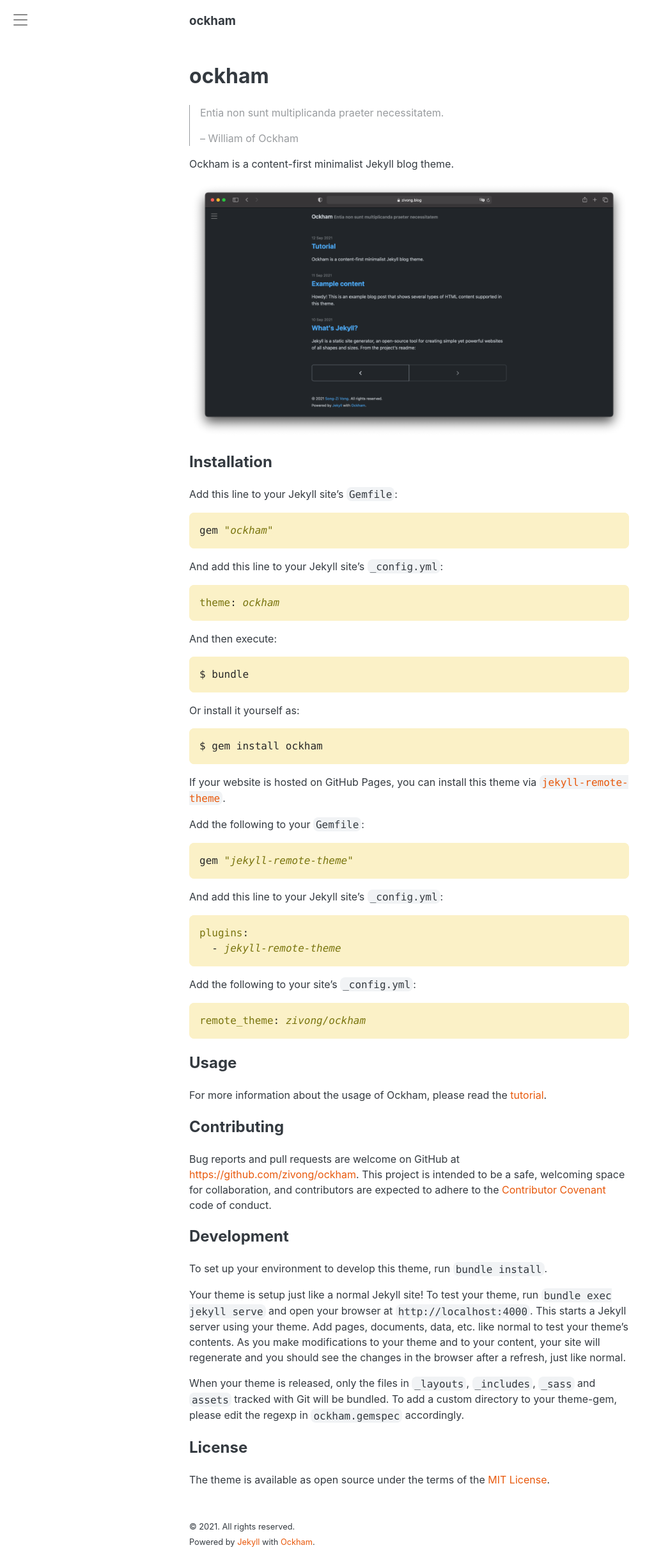
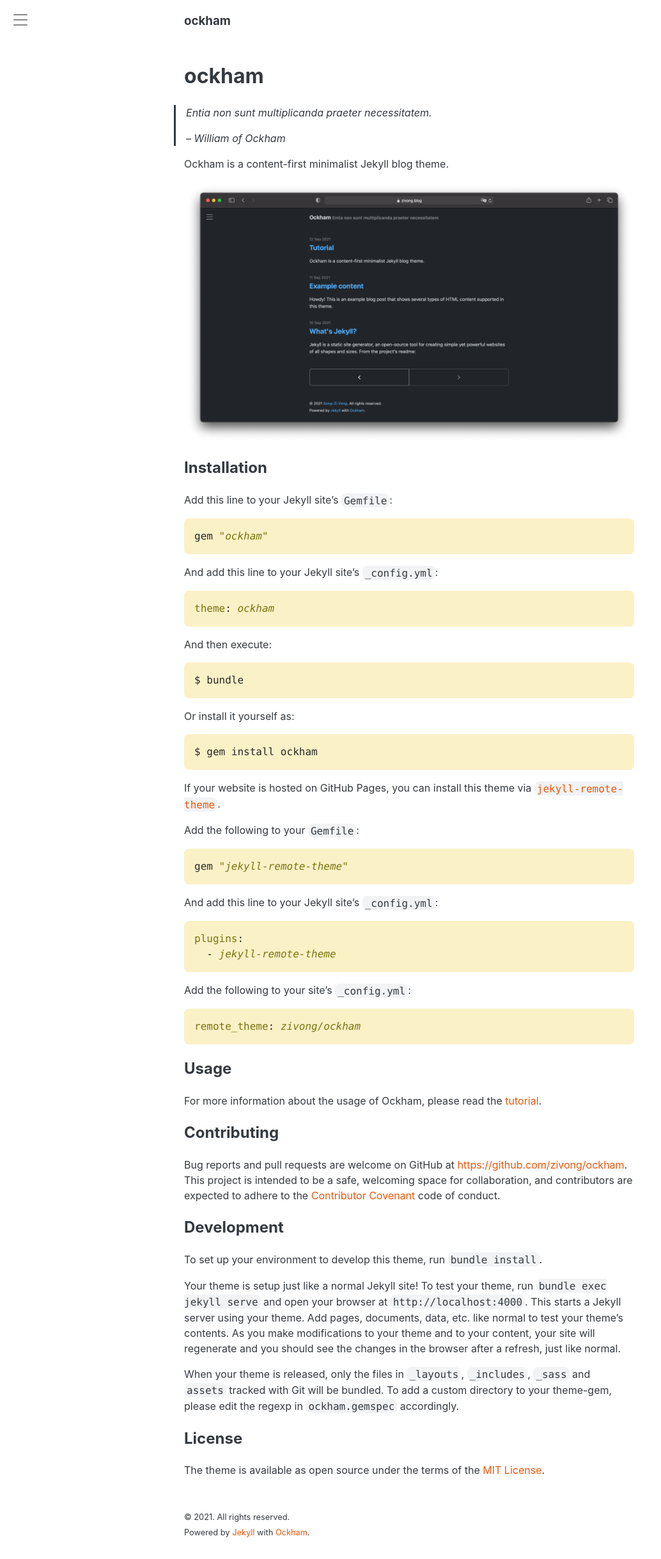
Before and after one commit to zivong/ockham, a Jekyll site: the page built from README.md, in a window 1280 px wide. Shown: the whole page at 64% size, without its empty margins (0-1034 px from the left). Built offline with Jekyll 4.4.1, drawn with Linux system fonts in a browser that asks for light colours; our own code applies the rules of GitHub Pages for plain Markdown files.

Commit message:
Adjust the left alignment of lists and blockquotes

```diff
--- a/_sass/ockham/_base.scss
+++ b/_sass/ockham/_base.scss
@@ -25,12 +25,26 @@ a {
   }
 }
 
+ul, ol {
+  padding-left: 0;
+}
+
+li {
+  ul, ol {
+    padding-left: var(--spacer);
+  }
+}
+
 blockquote {
-  opacity: .5;
-  margin-left: 0;
   margin-right: 0;
-  padding: 0 var(--spacer);
-  border-left: .1em solid;
+  margin-left: calc(0px - var(--spacer));
+  padding-left: var(--spacer);
+  border-left: .2em solid;
+  font-style: italic;
+
+  i {
+    font-style: normal;
+  }
 }
 
 figure {
--- a/_sass/ockham/_layout.scss
+++ b/_sass/ockham/_layout.scss
@@ -4,8 +4,8 @@
 }
 
 .container {
-  max-width: 45rem;
-  padding: 0 var(--spacer);
+  max-width: $md-screen;
+  padding: 0 var(--spacer-2);
   margin: 0 auto;
 }
 
```
